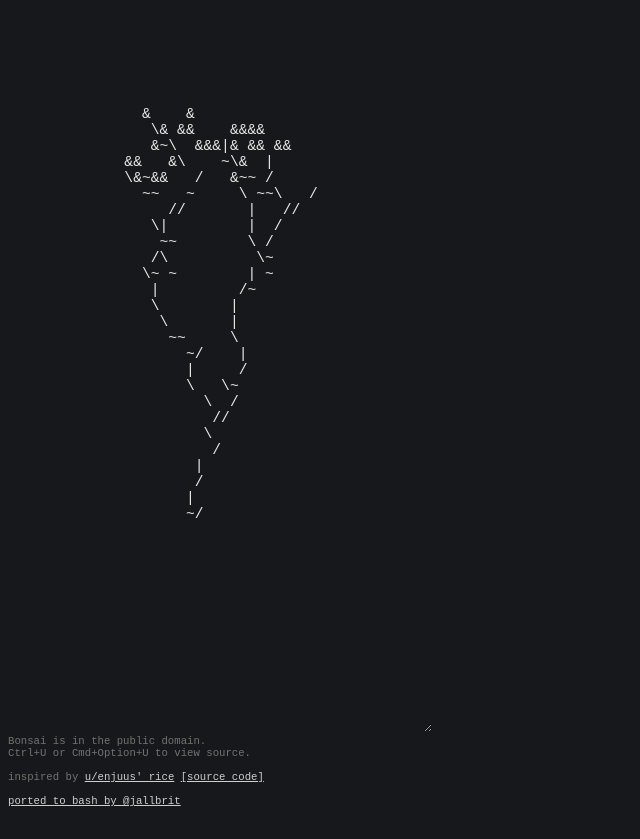
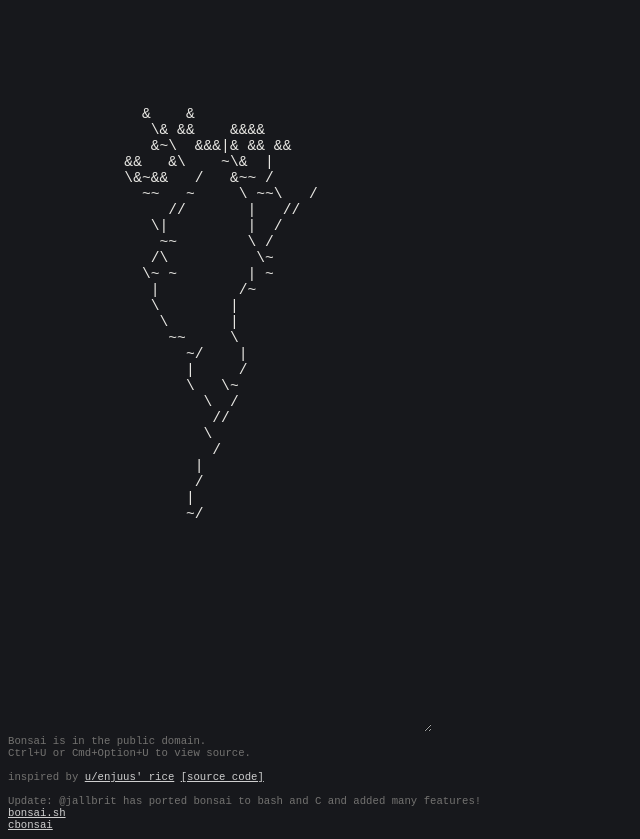
Before and after one commit to avelican/bonsai, a plain HTML site: page index.html in a window 1280 px wide. Shown: the whole page, without its empty margins (0-640 px from the left). Before the commit the page ends 815 px from the top, so only its background shows below. Drawn offline with Linux system fonts and the light colour scheme.

Commit message:
added links to @jallbrit's projects

```diff
--- a/index.html
+++ b/index.html
@@ -14,7 +14,14 @@ Ctrl+U or Cmd+Option+U to view source.
 <br><br>inspired by <a href="https://www.reddit.com/r/unixporn/comments/amdt7m/2bwm_cat/">u/enjuus' rice</a> <a href="https://p.teknik.io/Raw/EWWzQ">[source code]</a>
 
 <br><br>
-<a href="https://gitlab.com/jallbrit/dotfiles/blob/master/bin/bin/fun/bonsai-gen.sh">ported to bash by @jallbrit</a>
+Update: @jallbrit has ported bonsai to bash and C and added many features!
+<br>
+<a href="https://gitlab.com/jallbrit/bonsai.sh">bonsai.sh</a>
+<br>
+<a href="https://gitlab.com/jallbrit/cbonsai">cbonsai</a>
+
+
+
 <script>
 
 // inspired by https://p.teknik.io/Raw/EWWzQ
```
